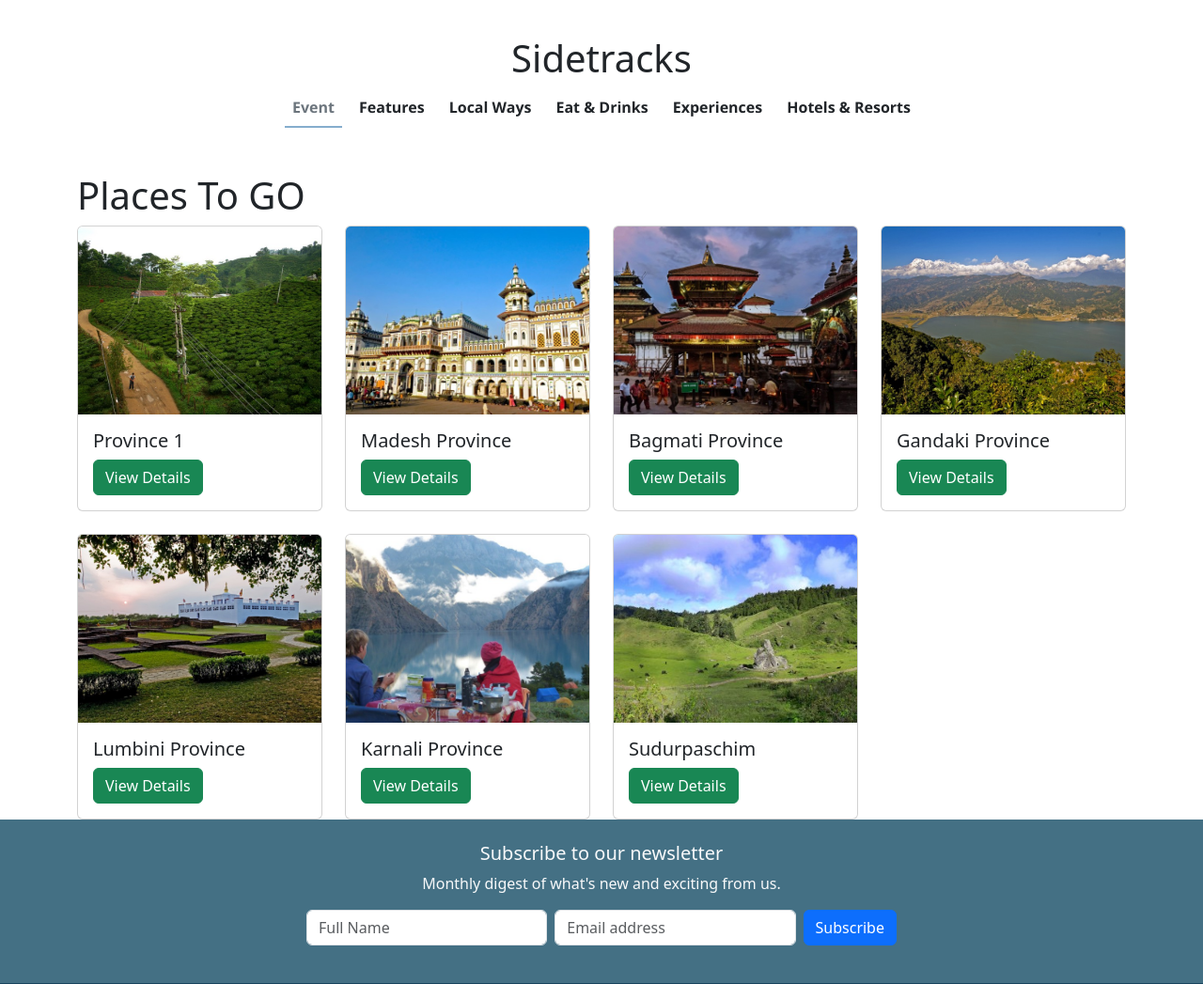
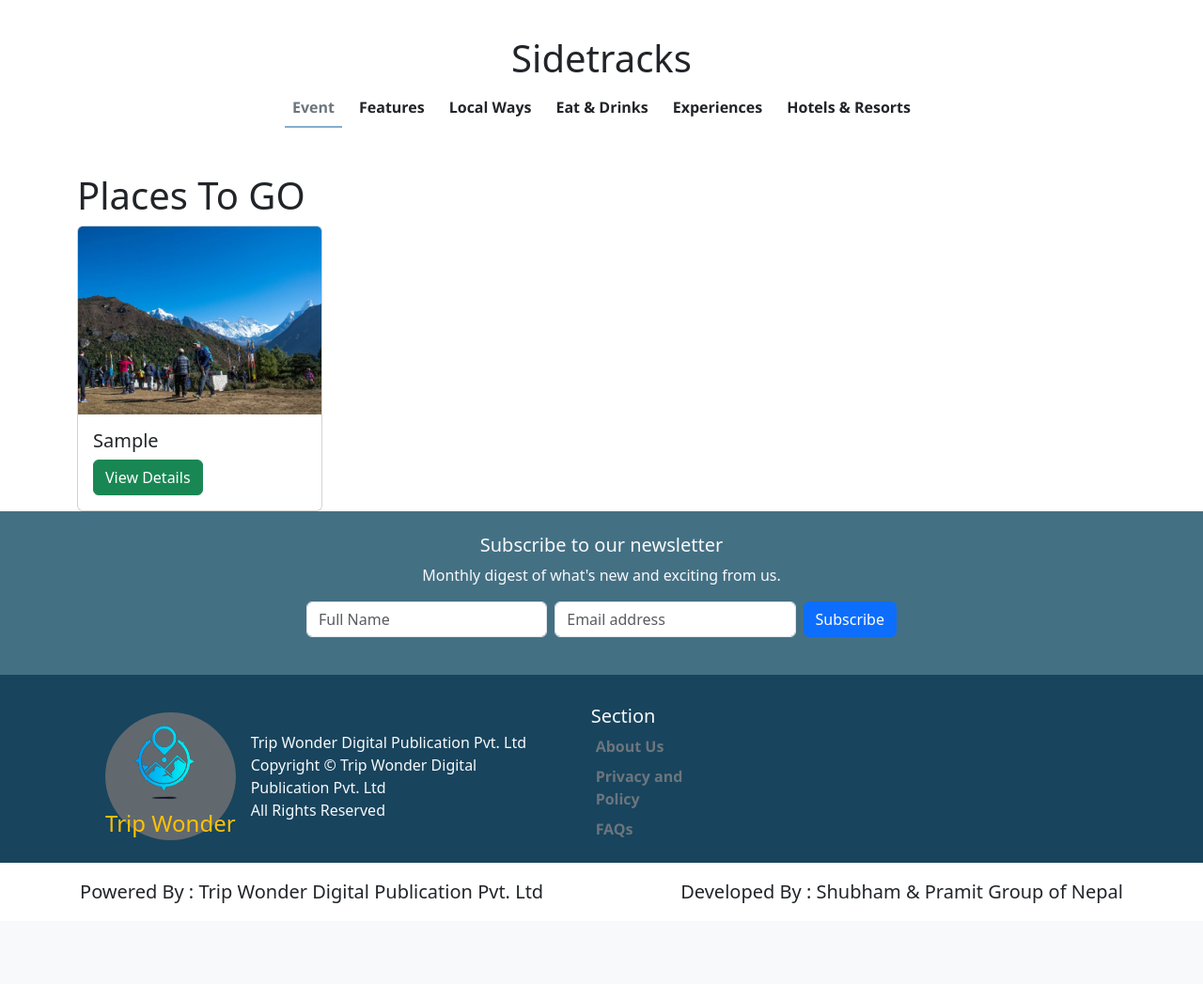
Before and after one commit to PramitKhatri/tourism-website, a Django app: template userpage/templates/userpage/home.html in a window 1280 px wide. Shown: the part 714-1761 px from the top of the page at 94% size. After the commit the page ends 1675 px from the top, so only its background shows below. Run offline with Django 4.2, Linux system fonts and the light colour scheme; data comes from the database, SQL or seed files in the repository; both versions use the stored data as it was after the commit; tables that the repository leaves empty hold one stand-in row (values such as "Sample post"); the template is opened without the code that fills it: values that come from a table or form of the project are taken from there, most other values are stand-ins (such as "Sample title", 1, 10 or a date in 2020).

Commit message:
updated the province data filter

```diff
--- a/userpage/templates/userpage/home.html
+++ b/userpage/templates/userpage/home.html
@@ -189,15 +189,14 @@
     <h1>Places To GO</h1>
 
     <div class="row row-cols-1 row-cols-md-4 g-4">
-        {% for category in categories %}
+        {% for province in provinces %}
         <div class="col">
             <div class="card">
-                <img src="/{{category.category_image}}" class="card-img-top" alt="image" height="200px">
+                <img src="/static/images/everest.jpg" class="card-img-top" alt="image" height="200px">
                 <div class="card-body">
-                    <h5 class="card-title">{{category.category_name}}</h5>
-                    <!-- <h5 class="card-title">{{place.Category}}</h5> -->
+                    <h5 class="card-title">{{province.0}}</h5>
 
-                    <a href="/placedetails/{{place.id}}" class="btn btn-success">View Details</a>
+                    <a href="/province/{{province.0}}" class="btn btn-success">View Details</a>
                 </div>
             </div>
         </div>
--- a/userpage/views.py
+++ b/userpage/views.py
@@ -1,5 +1,5 @@
 from django.shortcuts import render,redirect
-from pages.models import Place,Category
+from location_data.models import *
 from django.contrib.auth.decorators import login_required
 from pages.forms import *
 from django.contrib import messages
@@ -8,9 +8,9 @@ from django.contrib import messages
 
 
 def homepage(request):
-    category=Category.objects.all().order_by('-id')[:8]
+
     context={
-        'categories':category
+        'provinces':Province
     }
     return render(request,'userpage/home.html',context)
 
```
Also changed, not shown: db.sqlite3, static/uploads/location/pok2.jpg (added), static/uploads/location/pok3.jpg (added), static/uploads/pok1.jpg (added), static/uploads/pok2.jpg (added).
